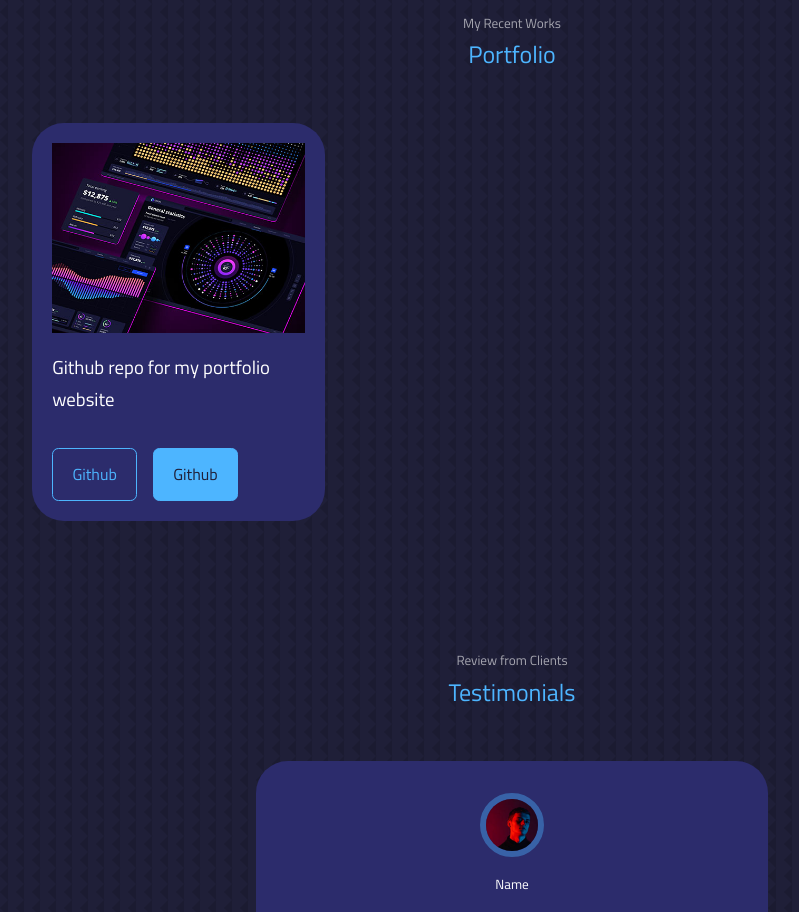
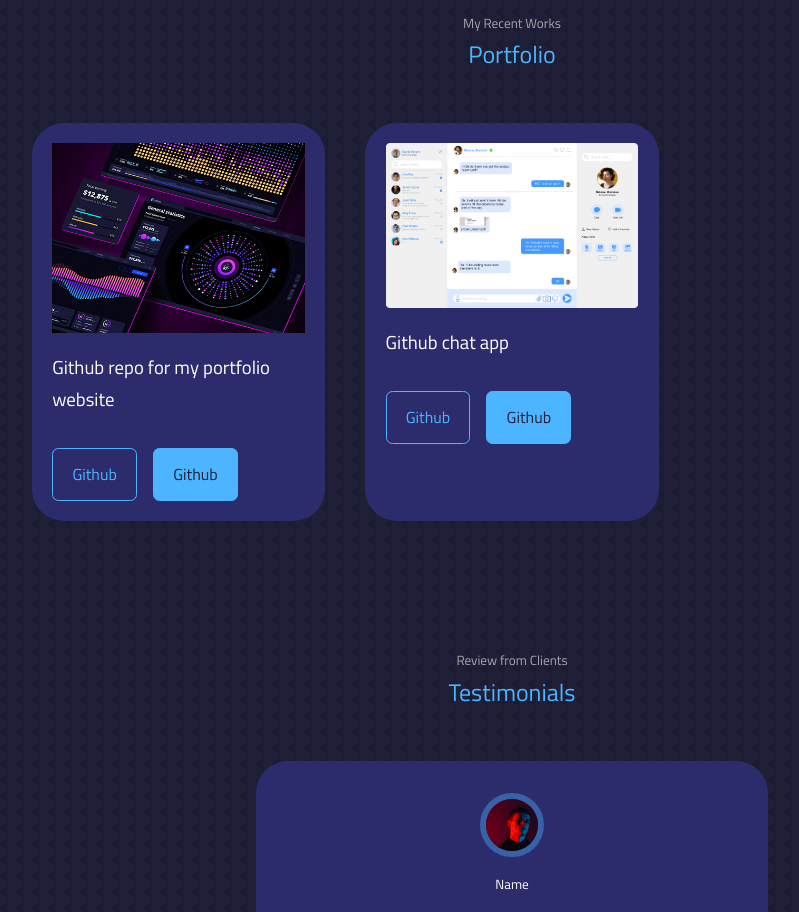
Before and after one commit to MiroslavPejic/miki-cv, a React (Create React App) app: page / in a window 1280 px wide. Shown: the part 3340-4252 px from the top of the page, without its empty margins (128-927 px from the left). Built offline with nearby package versions, Linux system fonts and the light colour scheme.

Commit message:
Added in chat app portfolio

```diff
--- a/src/Components/Portfolio/Portfolio.js
+++ b/src/Components/Portfolio/Portfolio.js
@@ -2,6 +2,7 @@ import React from 'react';
 import './Portfolio.css'
 
 import IMG1 from '../../assets/portfolio2.jpg';
+import IMG2 from '../../assets/chat-app.png'
 
 const data = [
     {
@@ -10,6 +11,13 @@ const data = [
         title: 'Github repo for my portfolio website',
         github: 'https://github.com/MiroslavPejic/miki-cv',
         demo: 'https://github.com/MiroslavPejic/miki-cv'
+    },
+    {
+        id: 2,
+        image: IMG2,
+        title: 'Github chat app',
+        github: 'https://github.com/MiroslavPejic/chat-app',
+        demo: 'https://github.com/MiroslavPejic/chat-app'
     }
 ]
 
```
Also changed, not shown: src/assets/chat-app.png (added).
